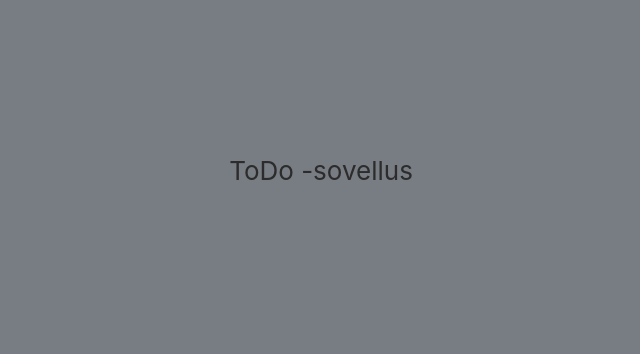
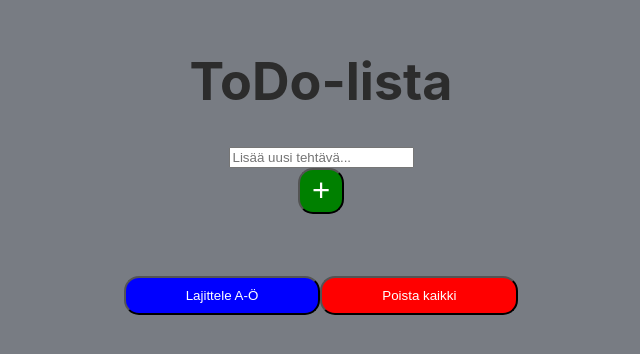
Before and after one commit to Luukalindgren/ToDo-sovellus-React, a React (Create React App) app: page / in a window 1280 px wide. Shown: the part 230-584 px from the top of the page, without its empty margins (319-959 px from the left). Built offline with nearby package versions, Linux system fonts and the light colour scheme.

Commit message:
1,3 ja 5 tehty, mutta 2 ja 4 vaatii korjauksia

```diff
--- a/src/App.css
+++ b/src/App.css
@@ -1,19 +1,4 @@
 .App {
-  text-align: center;
-}
-
-.App-logo {
-  height: 40vmin;
-  pointer-events: none;
-}
-
-@media (prefers-reduced-motion: no-preference) {
-  .App-logo {
-    animation: App-logo-spin infinite 20s linear;
-  }
-}
-
-.App-header {
   background-color: #787c83;
   min-height: 100vh;
   display: flex;
@@ -24,15 +9,44 @@
   color: rgb(44, 44, 44);
 }
 
-.App-link {
-  color: #61dafb;
+button {
+  background-color: white;
+  padding: 10px 60px;
+  border-radius: 15px;
+  margin: 10px 0px;
+  cursor: pointer;
 }
 
-@keyframes App-logo-spin {
-  from {
-    transform: rotate(0deg);
-  }
-  to {
-    transform: rotate(360deg);
-  }
+.tehty {
+  text-decoration: line-through;
 }
+.eiTehty {
+  text-decoration: none;
+}
+
+#poista {
+  background-color: red;
+  color: white;
+  margin: 0px 20px;
+  padding: 10px 15px;
+}
+
+#lisää {
+  background-color: green;
+  color: white;
+  margin: 0px 15px;
+  padding: 3px 12px;
+  border-radius: 15px;
+  cursor: pointer;
+  font-size: larger;
+}
+
+#lajittele {
+  background-color: blue;
+  color: white;
+}
+
+#poistakaikki {
+  background-color: red;
+  color: white;
+}
--- a/src/App.js
+++ b/src/App.js
@@ -1,14 +1,74 @@
+//TEHTÄVÄNANTO VAIHEET:
+//1. VALMIS!
+//2. KESKEN, klikkaus yliviivaa kaikki nykyiset ja tulevat notet, eikä uudellen klikkaus palauta...
+//3. VALMIS!
+//4. VALMIS, ongelmana on se, ettei lista päivity vasta kun kirjoittaa jotain inputtiin...
+//5. VALMIS!
+
+
 import './App.css';
+import React, {Component, useState} from "react";
 
-function App() {
+
+function App () {
+  const [notes, setNotes] = useState([]);
+  const [value, setValue] = useState("");
+  const [style, setStyle] = useState("eiTehty");
+
+  function addToNotes() {     //Lisää listan(notes) viimeiseksi halutun noten
+    if(value === ""){
+      alert("Muistiinpano ei voi olla tyhjä!")
+    }else{
+      let tempArr = notes;
+      tempArr.push(value);
+      setNotes(tempArr);
+      setValue("");
+    }
+
+}
+
+  function poistaNote(index) {  //Poistaa valitun noten sen indeksin mukaan
+    let temp = notes.filter((item, i) => i !== index);
+    setNotes(temp);
+  }
+
+  function yliviivaaNote(index) {
+    //KEKSI RATKAISU!
+    setStyle("tehty") //setStylellä klikkaamalla saadaan vaihdettua kaikkien muistiinpanojen luokka, uudestaan klikkaus ei palauta...
+    console.log({index});
+    }
+
+  function lajittele() {
+    //Pelkkä notes.sort() järjestää sen A-Ö, mutta se ei renderöi automaattisesti listaa...
+    let temp = notes.sort();
+    setNotes([""]);
+    console.log(notes);
+    setNotes(temp);
+    setValue("");
+
+    console.log(notes);
+  }
+
+
   return (
     <div className="App">
-      <header className="App-header">
-        <p>
-          ToDo -sovellus
-        </p>
-      </header>
+      <h1>ToDo-lista</h1>
+      <input type="text" placeholder='Lisää uusi tehtävä...'
+        name="note" value={value}
+        onChange={(e) => setValue(e.target.value)}/>
+      <button id='lisää' onClick={addToNotes}> + </button>
+      <ul className='allNotes'>
+        {notes.map((item, i) => <li className={style} id={i} key={i} onClick={() => yliviivaaNote(i)}>{item}
+        <button id='poista' onClick={() => poistaNote(i)}> X </button>
+        </li>)}
+      </ul>
+
+      <div>
+        <button id="lajittele" onClick={lajittele}>Lajittele A-Ö</button>
+        <button id="poistakaikki" onClick={() => setNotes([])} >Poista kaikki</button>
+      </div>
     </div>
+
   );
 }
 
```
